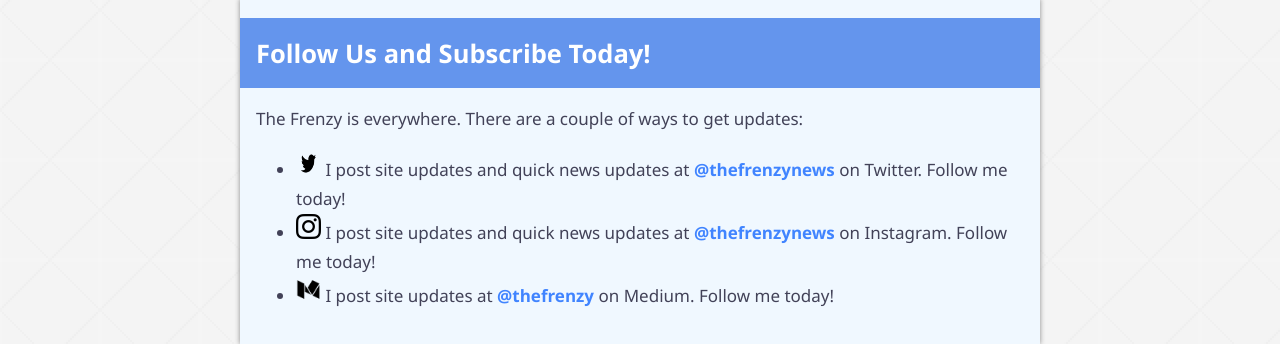
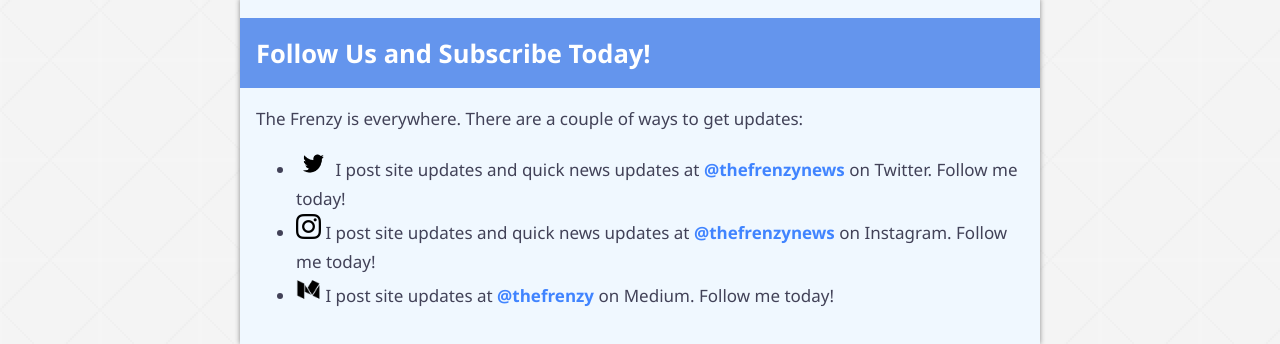
Before and after one commit to rshivjiani/rshivjiani.github.io, a Jekyll site: the page built from pages/subscribe.md, in a window 1280 px wide. Shown: the part 140-484 px from the top of the page. Built offline with Jekyll 4.4.1, drawn with Linux system fonts in a browser that asks for light colours.

Commit message:
Edited width of twitter logo

```diff
--- a/pages/subscribe.md
+++ b/pages/subscribe.md
@@ -6,6 +6,6 @@ permalink: /subscribe
 
 The Frenzy is everywhere. There are a couple of ways to get updates:
 
-- <a href="https://www.twitter.com/thefrenzynews/"><img class="alignright" title="Twitter Logo" src="/images/twitter-logo-bw.png" alt="Twitter Logo" width="25" height="25" /></a> I post site updates and quick news updates at [**@thefrenzynews**](https://www.twitter.com/thefrenzynews/) on Twitter. Follow me today!
+- <a href="https://www.twitter.com/thefrenzynews/"><img class="alignright" title="Twitter Logo" src="/images/twitter-logo-bw.png" alt="Twitter Logo" width="35" height="25" /></a> I post site updates and quick news updates at [**@thefrenzynews**](https://www.twitter.com/thefrenzynews/) on Twitter. Follow me today!
 - <a href="https://www.instagram.com/thefrenzynews/"><img class="alignright" title="Instagram Logo" src="/images/instagram-logo-bw.png" alt="Instagram Logo" width="25" height="25" /></a> I post site updates and quick news updates at [**@thefrenzynews**](https://www.instagram.com/thefrenzynews/) on Instagram. Follow me today!
 - <a href="https://medium.com/@thefrenzy"><img class="alignright" title="Medium Logo" src="/images/medium-logo-bw.png" alt="Medium Logo" width="25" height="25" /></a> I post site updates at [**@thefrenzy**](https://medium.com/@thefrenzy) on Medium. Follow me today!
```
